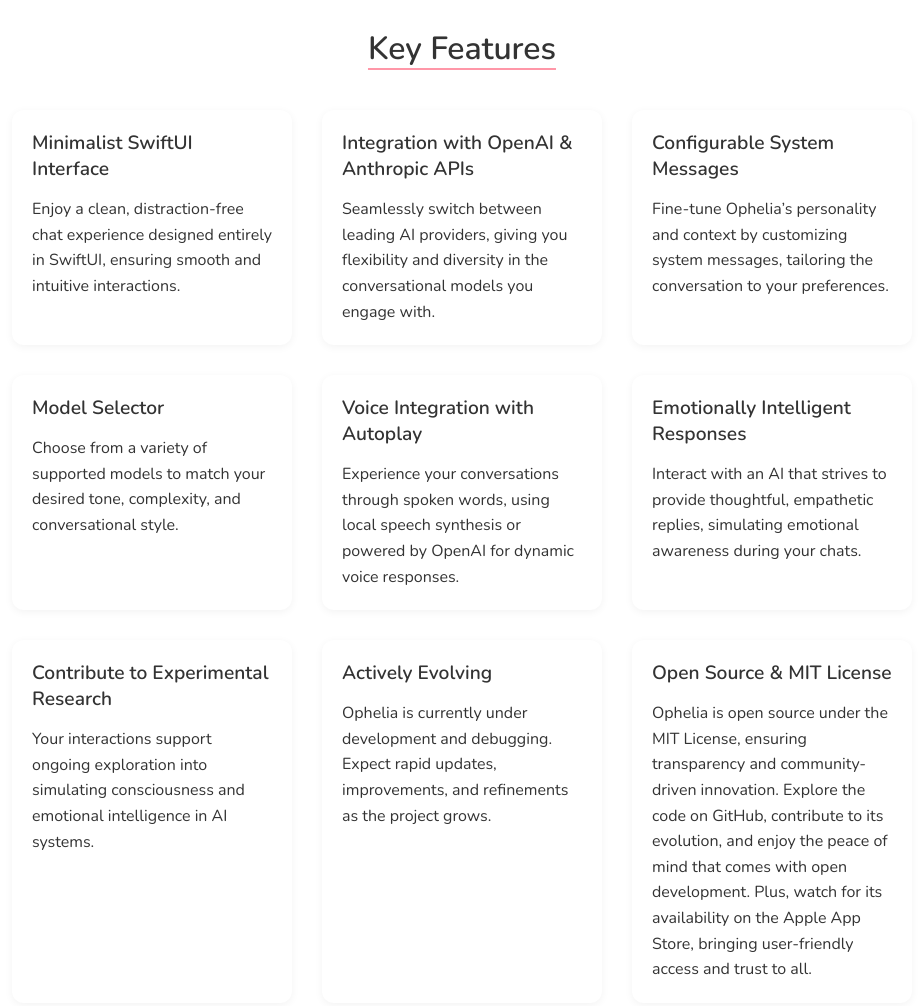
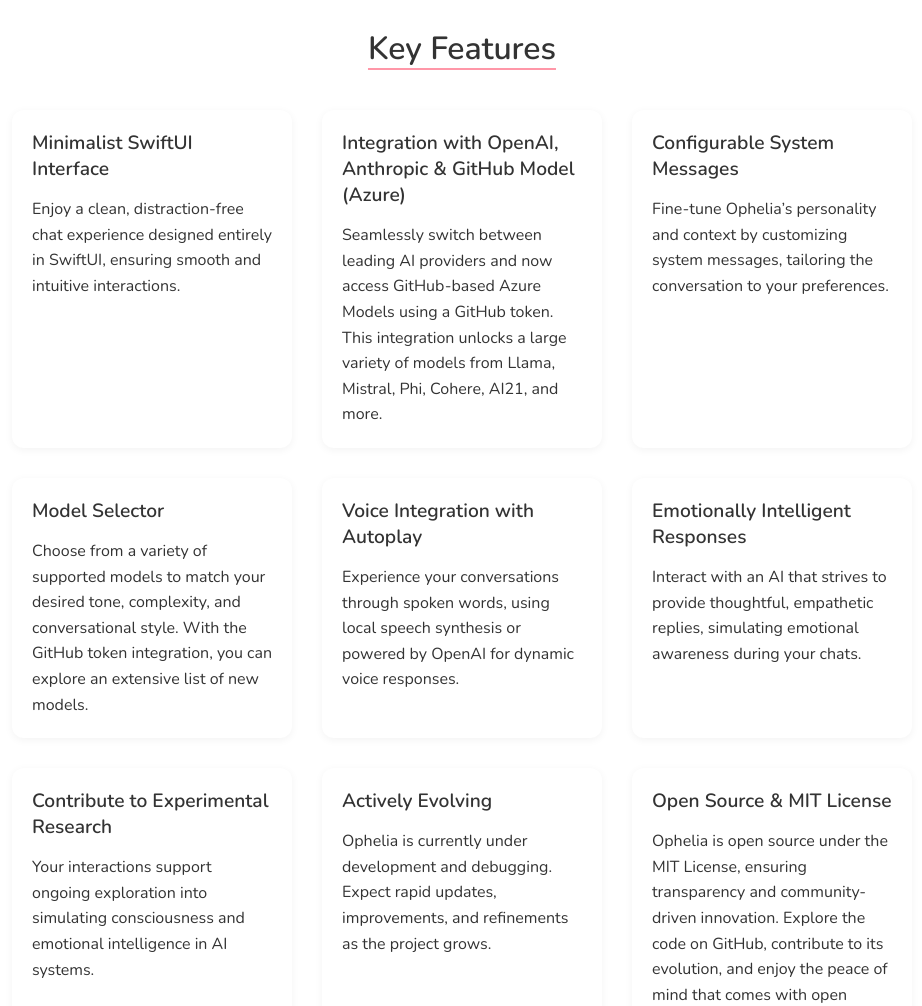
Before and after one commit to Ophelia-Chat/ophelia.chat, a plain HTML site: page index.html in a window 1280 px wide. Shown: the part 1020-2026 px from the top of the page, without its empty margins (178-1100 px from the left). Drawn offline with nearby package versions, Linux system fonts and the light colour scheme.

Commit message:
update : add GH/Azure models

```diff
--- a/index.html
+++ b/index.html
@@ -62,8 +62,8 @@
                     <p>Enjoy a clean, distraction-free chat experience designed entirely in SwiftUI, ensuring smooth and intuitive interactions.</p>
                 </div>
                 <div class="feature-item" role="listitem">
-                    <h3>Integration with OpenAI & Anthropic APIs</h3>
-                    <p>Seamlessly switch between leading AI providers, giving you flexibility and diversity in the conversational models you engage with.</p>
+                    <h3>Integration with OpenAI, Anthropic & GitHub Model (Azure)</h3>
+                    <p>Seamlessly switch between leading AI providers and now access GitHub-based Azure Models using a GitHub token. This integration unlocks a large variety of models from Llama, Mistral, Phi, Cohere, AI21, and more.</p>
                 </div>
                 <div class="feature-item" role="listitem">
                     <h3>Configurable System Messages</h3>
@@ -71,7 +71,7 @@
                 </div>
                 <div class="feature-item" role="listitem">
                     <h3>Model Selector</h3>
-                    <p>Choose from a variety of supported models to match your desired tone, complexity, and conversational style.</p>
+                    <p>Choose from a variety of supported models to match your desired tone, complexity, and conversational style. With the GitHub token integration, you can explore an extensive list of new models.</p>
                 </div>
                 <div class="feature-item" role="listitem">
                     <h3>Voice Integration with Autoplay</h3>
@@ -123,7 +123,7 @@
                 <ol>
                     <li><strong>Clone the repository:</strong><br><code>git clone https://github.com/kroonen/ophelia.git</code></li>
                     <li><strong>Open in Xcode:</strong> Open the project and run on a simulator or device.</li>
-                    <li><strong>Configure Keys:</strong> Enter your OpenAI or Anthropic API key in the Settings screen before chatting.</li>
+                    <li><strong>Configure Keys & Tokens:</strong> Enter your OpenAI or Anthropic API key or your GitHub token for Azure models in the Settings screen before chatting. Choose your model and start exploring!</li>
                 </ol>
             </p>
             <div class="cta-links">
@@ -205,7 +205,7 @@
                     <span>- Lee</span>
                 </div>
                 <div class="testimonial-slide">
-                    <p>"I asked Ophelia if I’m weird. She replied: ‘Weird is just a different brand of awesome. Wear it proudly.’"</p>
+                    <p>"I asked if I’m weird. She replied: ‘Weird is just a different brand of awesome. Wear it proudly.’"</p>
                     <span>- Noah</span>
                 </div>
                 <div class="testimonial-slide">
```
